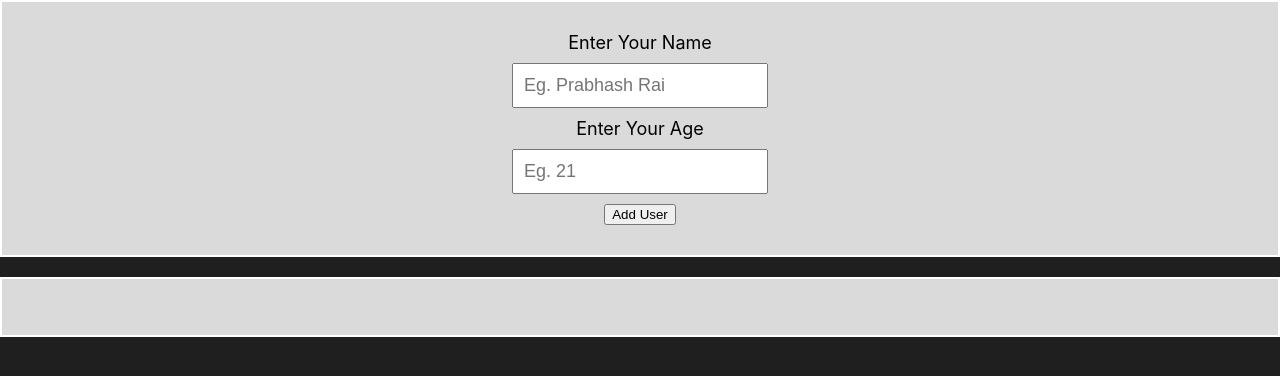
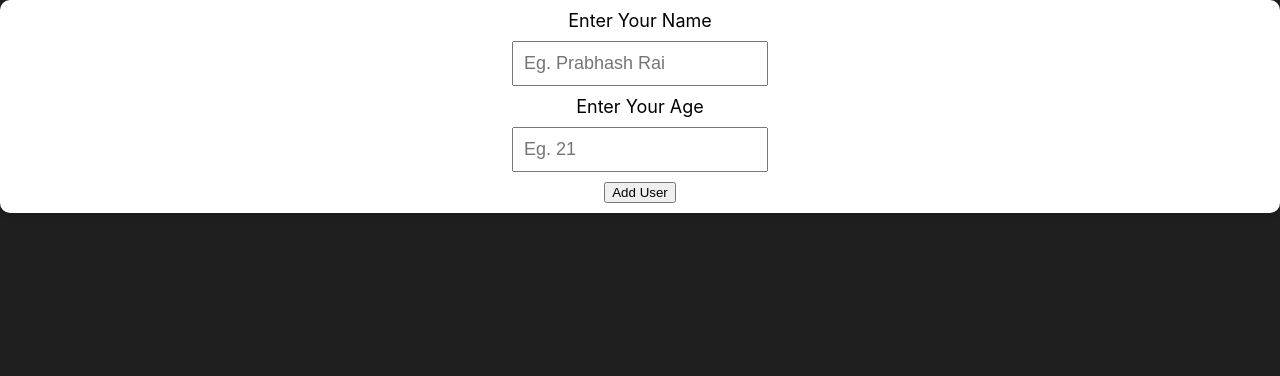
Before and after one commit to prabhashrai02/form, a React (Create React App) app: page / in a window 1280 px wide. Shown: the top 376 px of the page. Built offline with nearby package versions, Linux system fonts and the light colour scheme.

Commit message:
improved UI

```diff
--- a/src/Component/Button/Button.css
+++ b/src/Component/Button/Button.css
@@ -0,0 +1,18 @@
+.button {
+    font: inherit;
+    border: 1px solid #4f005f;
+    background: #4f005f;
+    color: white;
+    padding: 0.25rem 1rem;
+    cursor: pointer;
+  }
+
+  .button:hover,
+  .button:active {
+    background: #741188;
+    border-color: #741188;
+  }
+
+  .button:focus {
+    outline: none;
+  }
--- a/src/Component/Card/Card.css
+++ b/src/Component/Card/Card.css
@@ -1,5 +1,5 @@
 .card {
-    border: 2px solid white;
-    padding: 20px;
-    background-color: #dadada;
+    background: white;
+    box-shadow: 0 2px 8px rgba(0, 0, 0, 0.26);
+    border-radius: 10px;
 }
```
Also changed, not shown: src/Component/ErrorModel/ErrorModel.css (indentation only).
